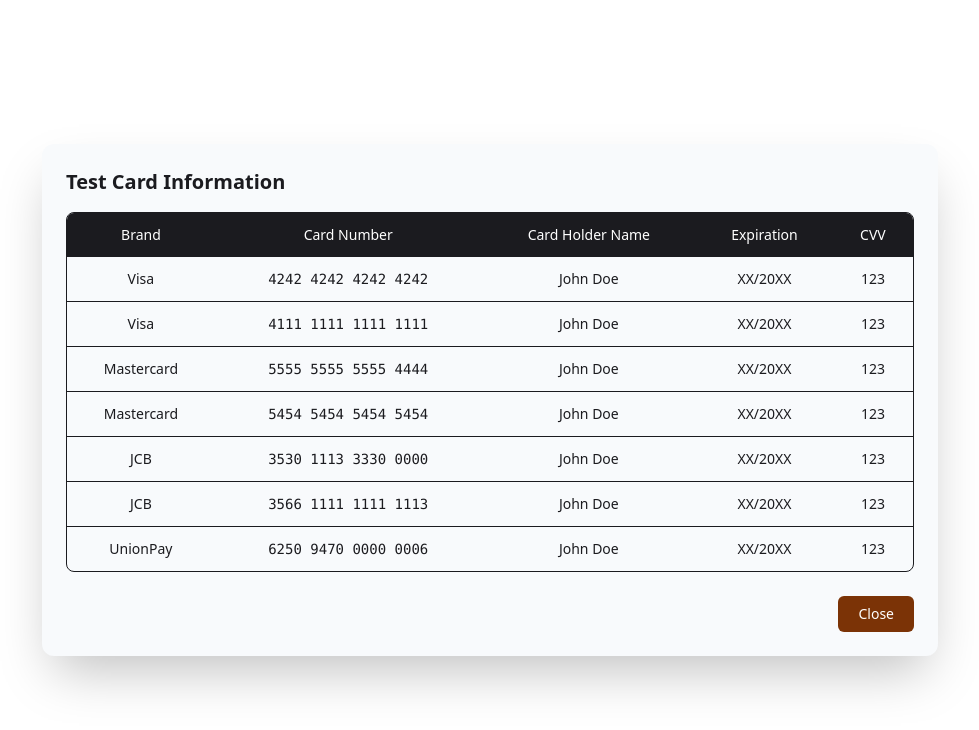
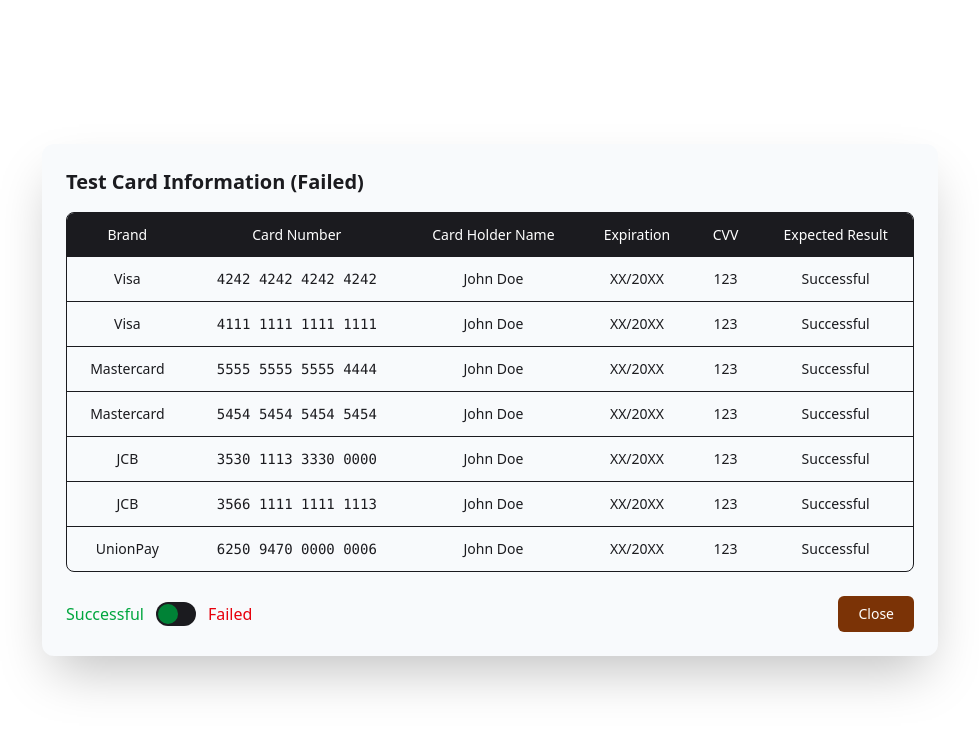
Before and after one commit to darkfat123/omise-payment-demo, a Next.js app in the folder web-ecommerce/: page /payments/confirm/card in a window 1280 px wide. Both pictures are taken after a click on the button "Test Cards Info". Shown: the top 730 px of the page, without its empty margins (150-1129 px from the left). Built offline with nearby package versions, Linux system fonts and the light colour scheme; no server answers.

Commit message:
feat: add test card scenarios

```diff
--- a/web-ecommerce/app/payments/confirm/card/page.tsx
+++ b/web-ecommerce/app/payments/confirm/card/page.tsx
@@ -15,10 +15,47 @@
     const [error, setError] = useState<string | null>(null);
     const cart = useCartStore((s) => s.items);
     const [showTestCardModal, setShowTestCardModal] = useState(false);
+    const [isFailedMode, setFailedMode] = useState(false);
 
     const [cardNumber, setCardNumber] = useState("");
     const brand = detectCardBrand(cardNumber);
     const totalPrice = useCartStore((s) => s.totalPrice().toFixed(2));
+
+    const tableBody = isFailedMode
+        ? [["Visa", "4111 1111 1114 0011", "XX/20XX", "123", "insufficient_funds"],
+        ["Mastercard", "5555 5511 1111 0011", "XX/20XX", "123", "insufficient_funds"],
+        ["JCB", "3530 1111 1119 0011", "XX/20XX", "123", "insufficient_funds"],
+        ["UnionPay", "6250 9470 0000 0014", "XX/20XX", "123", "insufficient_funds"],
+        ["Visa", "4111 1111 1113 0012", "XX/20XX", "123", "stolen_or_lost_card"],
+        ["Mastercard", "5555 5511 1110 0012", "XX/20XX", "123", "stolen_or_lost_card"],
+        ["JCB", "3530 1111 1118 0012", "XX/20XX", "123", "stolen_or_lost_card"],
+        ["UnionPay", "6250 9470 0000 0022", "XX/20XX", "123", "stolen_or_lost_card"],
+        ["Visa", "4111 1111 1112 0013", "XX/20XX", "123", "failed_processing"],
+        ["Mastercard", "5555 5511 1119 0013", "XX/20XX", "123", "failed_processing"],
+        ["JCB", "3530 1111 1117 0013", "XX/20XX", "123", "failed_processing"],
+        ["UnionPay", "6250 9470 0000 0030", "XX/20XX", "123", "failed_processing"],
+        ["Visa", "4111 1111 1111 0014", "XX/20XX", "123", "payment_rejected"],
+        ["Mastercard", "5555 5511 1118 0014", "XX/20XX", "123", "payment_rejected"],
+        ["JCB", "3530 1111 1116 0014", "XX/20XX", "123", "payment_rejected"],
+        ["UnionPay", "6250 9470 0000 0048", "XX/20XX", "123", "payment_rejected"],
+        ["Visa", "4111 1111 1119 0016", "XX/20XX", "123", "failed_fraud_check"],
+        ["Mastercard", "5555 5511 1116 0016", "XX/20XX", "123", "failed_fraud_check"],
+        ["JCB", "3530 1111 1114 0016", "XX/20XX", "123", "failed_fraud_check"],
+        ["UnionPay", "6250 9470 0000 0055", "XX/20XX", "123", "failed_fraud_check"],
+        ["Visa", "4111 1111 1118 0017", "XX/20XX", "123", "invalid_account_number"],
+        ["Mastercard", "5555 5511 1115 0017", "XX/20XX", "123", "invalid_account_number"],
+        ["JCB", "3530 1111 1113 0017", "XX/20XX", "123", "invalid_account_number"],
+        ["UnionPay", "6250 9470 0000 0063", "XX/20XX", "123", "invalid_account_number"],
+        ] : [
+            ["Visa", "4242 4242 4242 4242", "XX/20XX", "123", "Successful"],
+            ["Visa", "4111 1111 1111 1111", "XX/20XX", "123", "Successful"],
+            ["Mastercard", "5555 5555 5555 4444", "XX/20XX", "123", "Successful"],
+            ["Mastercard", "5454 5454 5454 5454", "XX/20XX", "123", "Successful"],
+            ["JCB", "3530 1113 3330 0000", "XX/20XX", "123", "Successful"],
+            ["JCB", "3566 1111 1111 1113", "XX/20XX", "123", "Successful"],
+            ["UnionPay", "6250 9470 0000 0006", "XX/20XX", "123", "Successful"],
+        ]
+
 
 
     const handleSubmit = async (e: React.FormEvent) => {
@@ -183,7 +220,7 @@
                         <div className="relative w-full max-w-4xl rounded-xl bg-[var(--box)] p-6 shadow-2xl">
                             <div className="mb-4 flex items-center justify-between">
                                 <h2 className="text-xl font-semibold">
-                                    Test Card Information
+                                    Test Card Information {isFailedMode ? "(Successful)" : "(Failed)"}
                                 </h2>
                             </div>
 
@@ -196,32 +233,45 @@
                                             <th className="px-4 py-3 text-center font-medium">Card Holder Name</th>
                                             <th className="px-4 py-3 text-center font-medium">Expiration</th>
                                             <th className="px-4 py-3 text-center font-medium">CVV</th>
+                                            <th className="px-4 py-3 text-center font-medium">Expected Result</th>
                                         </tr>
                                     </thead>
 
                                     <tbody className="divide-y divide-[var(--foreground)]">
-                                        {[
-                                            ["Visa", "4242 4242 4242 4242", "XX/20XX", "123"],
-                                            ["Visa", "4111 1111 1111 1111", "XX/20XX", "123"],
-                                            ["Mastercard", "5555 5555 5555 4444", "XX/20XX", "123"],
-                                            ["Mastercard", "5454 5454 5454 5454", "XX/20XX", "123"],
-                                            ["JCB", "3530 1113 3330 0000", "XX/20XX", "123"],
-                                            ["JCB", "3566 1111 1111 1113", "XX/20XX", "123"],
-                                            ["UnionPay", "6250 9470 0000 0006", "XX/20XX", "123"],
-                                        ].map(([brand, number, exp, cvv]) => (
+                                        {tableBody.map(([brand, number, exp, cvv, expected]) => (
                                             <tr key={number} className="hover:bg-[var(--foreground)]/10">
                                                 <td className="px-4 py-3 text-center">{brand}</td>
                                                 <td className="px-4 py-3 text-center font-mono">{number}</td>
                                                 <td className="px-4 py-3 text-center">John Doe</td>
                                                 <td className="px-4 py-3 text-center">{exp}</td>
                                                 <td className="px-4 py-3 text-center">{cvv}</td>
+                                                <td className="px-4 py-3 text-center">{expected}</td>
                                             </tr>
                                         ))}
                                     </tbody>
                                 </table>
                             </div>
+                            <div className="flex flex-row items-center justify-between gap-6 mt-6">
+                                <label className="inline-flex items-center cursor-pointer">
+                                    <span className="text-md font-medium text-green-600">
+                                        Successful
+                                    </span>
 
-                            <div className="mt-6 flex justify-end">
+                                    <input
+                                        type="checkbox"
+                                        className="sr-only peer"
+                                        checked={isFailedMode}
+                                        onChange={() => setFailedMode(isFailedMode => !isFailedMode)}
+                                    />
+
+                                    <div
+                                        className={`relative mx-3 w-10 h-6 rounded-full bg-[var(--foreground)] after:content-[''] after:absolute after:top-[2px] after:left-[2px] after:h-5 after:w-5 after:rounded-full ${isFailedMode ? "after:bg-red-700" : "after:bg-green-700"} duration-150 transition-all  peer-checked:after:translate-x-4`}
+                                    ></div>
+                                    <span className="text-md font-medium text-red-600">
+                                        Failed
+                                    </span>
+                                </label>
+
                                 <button
                                     type="button"
                                     onClick={() => setShowTestCardModal(false)}
@@ -230,6 +280,7 @@
                                     Close
                                 </button>
                             </div>
+
                         </div>
                     </div>
                 )}
```
